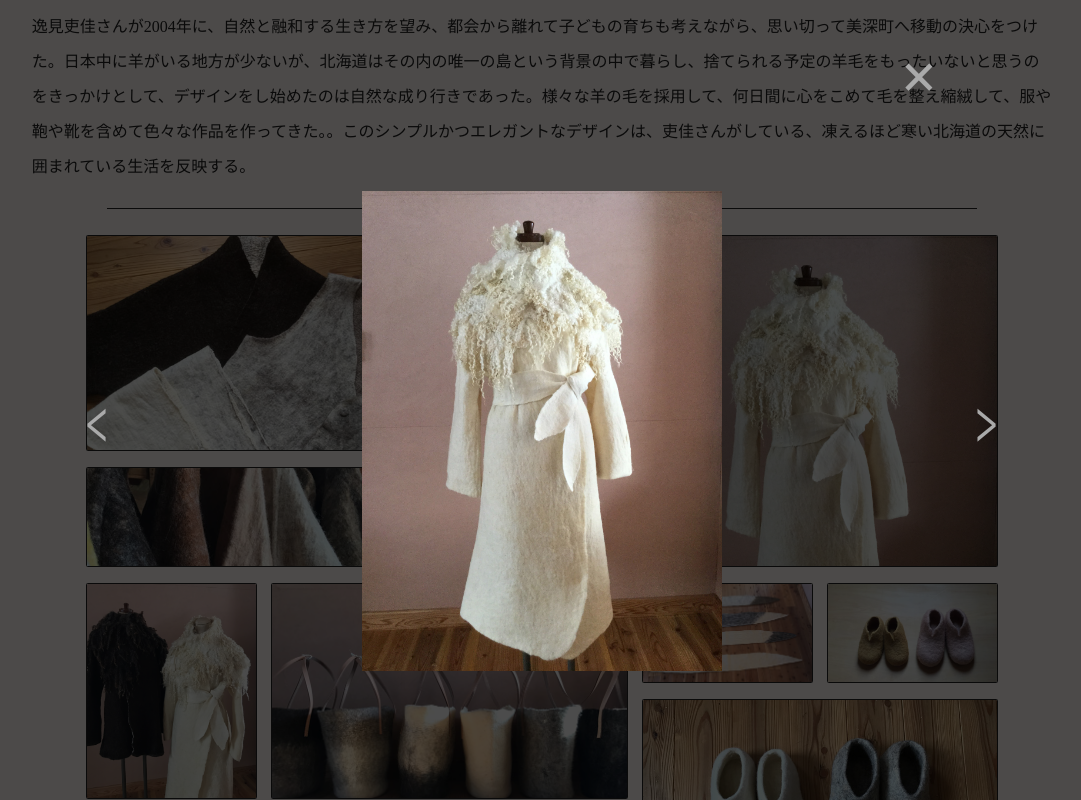
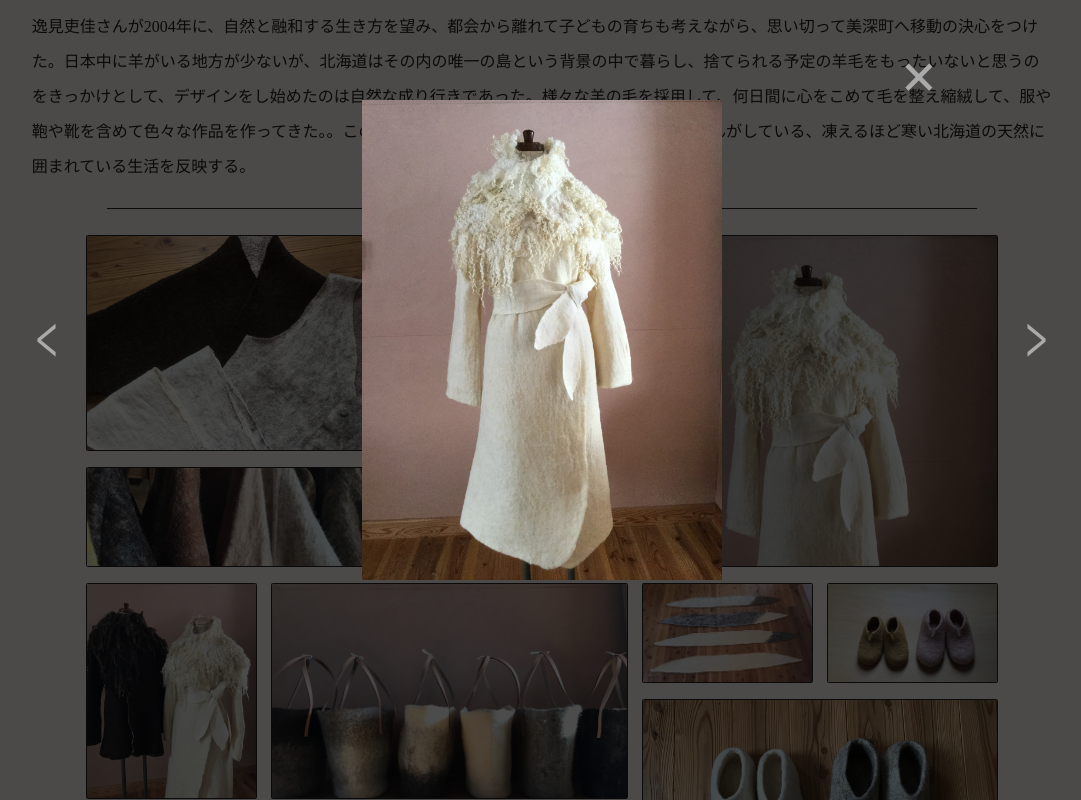
Before and after one commit to clw8/Rika-Hemmi-Website, a plain HTML site: page index.html in a window 1280 px wide. Both pictures are taken after a click on the element 917 px from the left and 1178 px from the top of the page. Shown: the part 778-1578 px from the top of the page, without its empty margins (98-1179 px from the left). Drawn offline with nearby package versions, Linux system fonts and the light colour scheme.

Commit message:
flex change popup

```diff
--- a/css/main.css
+++ b/css/main.css
@@ -231,8 +231,8 @@ top:55px; float:right;
     display: block;
     width: 80%;
     max-width: 700px;
-	height:60%;
- z-index: 998;
+	height:60vh;
+
 background-position: center top; background-size:contain; background-repeat:no-repeat;
 }
 .active {display: block;}
@@ -246,16 +246,10 @@ position:absolute;
 top:4vh;
 left:78vw;
 }
-/*#right-arrow{position:absolute;
-top:37vh;
-left:70vw;}
-#left-arrow{position:absolute;
-top:37vh;
-left:25vw;}*/
 
-#arrow-grid {display:grid; grid-template-columns: 1fr 500px 1fr; grid-template-areas: "leftarrow . rightarrow"; z-index:999; position:relative; top: 35vh; justify-items:center;}
-#left-arrow{ grid-area:leftarrow;}
-#right-arrow{ grid-area:rightarrow;}
+#arrow-grid {display:flex; flex-flow:row; justify-content:center; align-items:center; }
+#left-arrow{ margin-left:auto;}
+#right-arrow{margin-right:auto; }
 
 #left-arrow, #right-arrow {transform: scale(0.6, 1); display:inline;}
 
--- a/index.html
+++ b/index.html
@@ -117,10 +117,11 @@
           <span id="close-button" class="modal-button">&times;</span>
         <div id="arrow-grid">
           <span id="left-arrow" class="modal-button">&#60;</span>
+           <div id="" class="modal-content">
+                </div>
+
           <span id="right-arrow" class="modal-button">&#62;</span>
           </div>
-                  <div id="" class="modal-content">
-                </div>
 
               </div>
       <div id= "border">
```
